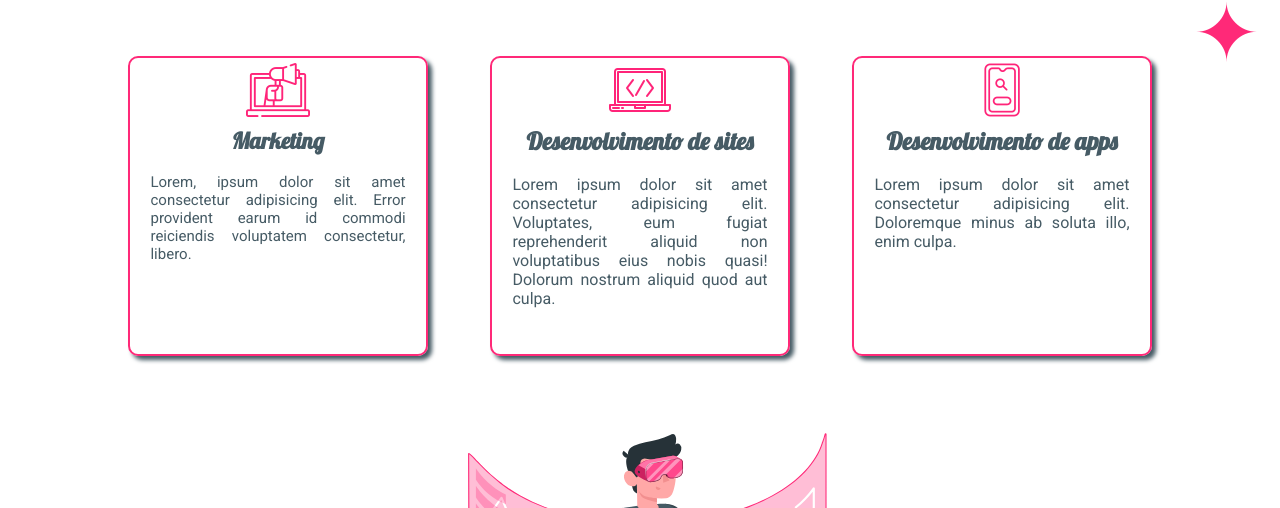
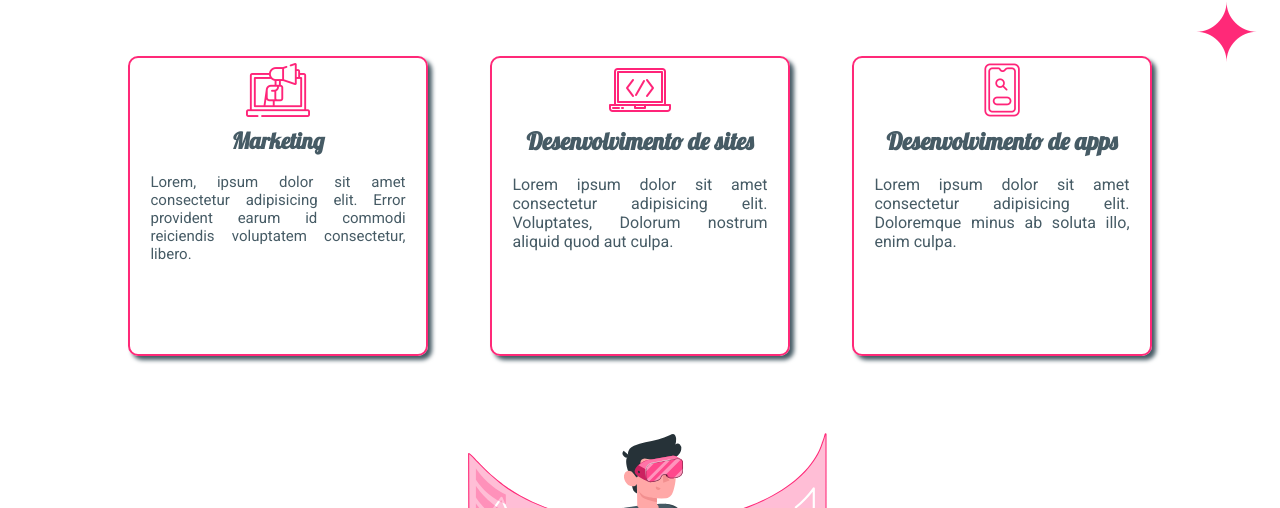
Before and after one commit to sergiodornelas/recife-digital, a plain HTML site: page recife-digital/index.html in a window 1280 px wide. Shown: the part 719-1227 px from the top of the page. Drawn offline with Linux system fonts and the light colour scheme; a web font is replaced by a local one.

Commit message:
Update index.html

```diff
--- a/recife-digital/index.html
+++ b/recife-digital/index.html
@@ -74,8 +74,7 @@
             <img src="img/pc.png" alt="icone de desktop">
             <h2>Desenvolvimento de sites</h2>
             <br>
-            <p>Lorem ipsum dolor sit amet consectetur adipisicing elit. Voluptates, eum fugiat reprehenderit aliquid non
-                voluptatibus eius nobis quasi! Dolorum nostrum aliquid quod aut culpa.</p>
+            <p>Lorem ipsum dolor sit amet consectetur adipisicing elit. Voluptates, Dolorum nostrum aliquid quod aut culpa.</p>
         </div>
 
         <div class="card3">
```
